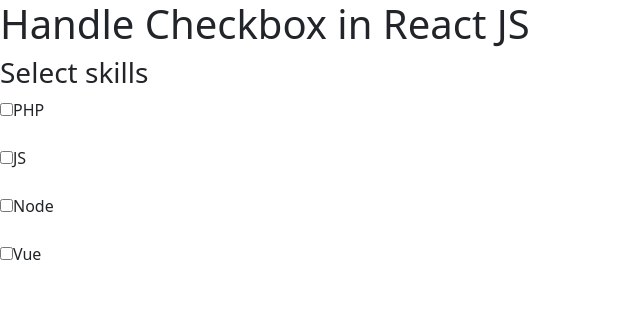
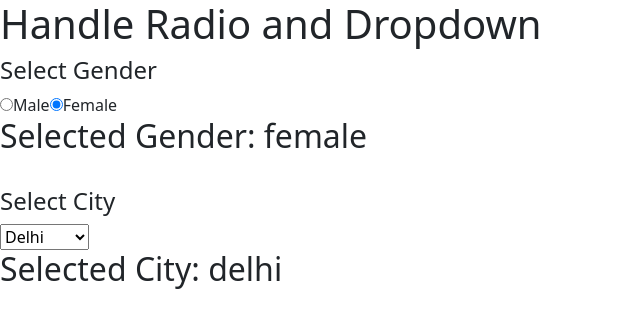
Before and after one commit to PawanDev52/React-19, a React (Vite) app: page / in a window 1280 px wide. Shown: the top 328 px of the page, without its empty margins (0-640 px from the left). Built offline with nearby package versions, Linux system fonts and the light colour scheme.

Commit message:
react js

```diff
--- a/src/App.jsx
+++ b/src/App.jsx
@@ -342,58 +342,58 @@ import { SubjectName } from "./ContextData";
 // }
 
 // Handle check boxes
+// function App() {
+//   return (
+//     <div>
+//       <h1>Handle Checkbox in React JS</h1>
+//       <Skills />
+//     </div>
+//   );
+// }
+
+// Handle radio and dropdown
 function App() {
+  const [gender, setGender] = useState("female");
+  const [city, setCity] = useState("delhi");
   return (
     <div>
-      <h1>Handle Checkbox in React JS</h1>
-      <Skills />
+      <h1>Handle Radio and Dropdown</h1>
+      <h4>Select Gender</h4>
+      <input
+        type="radio"
+        onChange={(event) => setGender(event.target.value)}
+        checked={gender == "male"}
+        name="gender"
+        value={"male"}
+        id="male"
+      />
+      <label htmlFor="male">Male</label>
+      <input
+        type="radio"
+        onChange={(event) => setGender(event.target.value)}
+        checked={gender == "female"}
+        name="gender"
+        value={"female"}
+        id="female"
+      />
+      <label htmlFor="female">Female</label>
+      <h2>Selected Gender: {gender}</h2>
+      <br />
+
+      <h4>Select City</h4>
+      <select
+        onChange={(event) => setCity(event.target.value)}
+        defaultValue={"delhi"}
+      >
+        <option value="noida">Noida</option>
+        <option value="gurgaon">Gurgaon</option>
+        <option value="delhi">Delhi</option>
+        <option value="pune">Pune</option>
+      </select>
+      <h2>Selected City: {city}</h2>
     </div>
   );
 }
-
-// Handle radio and dropdown
-// function App() {
-//   const [gender, setGender] = useState("female");
-//   const [city, setCity] = useState("delhi");
-//   return (
-//     <div>
-//       <h1>Handle Radio and Dropdown</h1>
-//       <h4>Select Gender</h4>
-//       <input
-//         type="radio"
-//         onChange={(event) => setGender(event.target.value)}
-//         checked={gender == "male"}
-//         name="gender"
-//         value={"male"}
-//         id="male"
-//       />
-//       <label htmlFor="male">Male</label>
-//       <input
-//         type="radio"
-//         onChange={(event) => setGender(event.target.value)}
-//         checked={gender == "female"}
-//         name="gender"
-//         value={"female"}
-//         id="female"
-//       />
-//       <label htmlFor="female">Female</label>
-//       <h2>Selected Gender: {gender}</h2>
-//       <br />
-
-//       <h4>Select City</h4>
-//       <select
-//         onChange={(event) => setCity(event.target.value)}
-//         defaultValue={"delhi"}
-//       >
-//         <option value="noida">Noida</option>
-//         <option value="gurgaon">Gurgaon</option>
-//         <option value="delhi">Delhi</option>
-//         <option value="pune">Pune</option>
-//       </select>
-//       <h2>Selected City: {city}</h2>
-//     </div>
-//   );
-// }
 
 // Loop in jsx
 // function App() {
```
